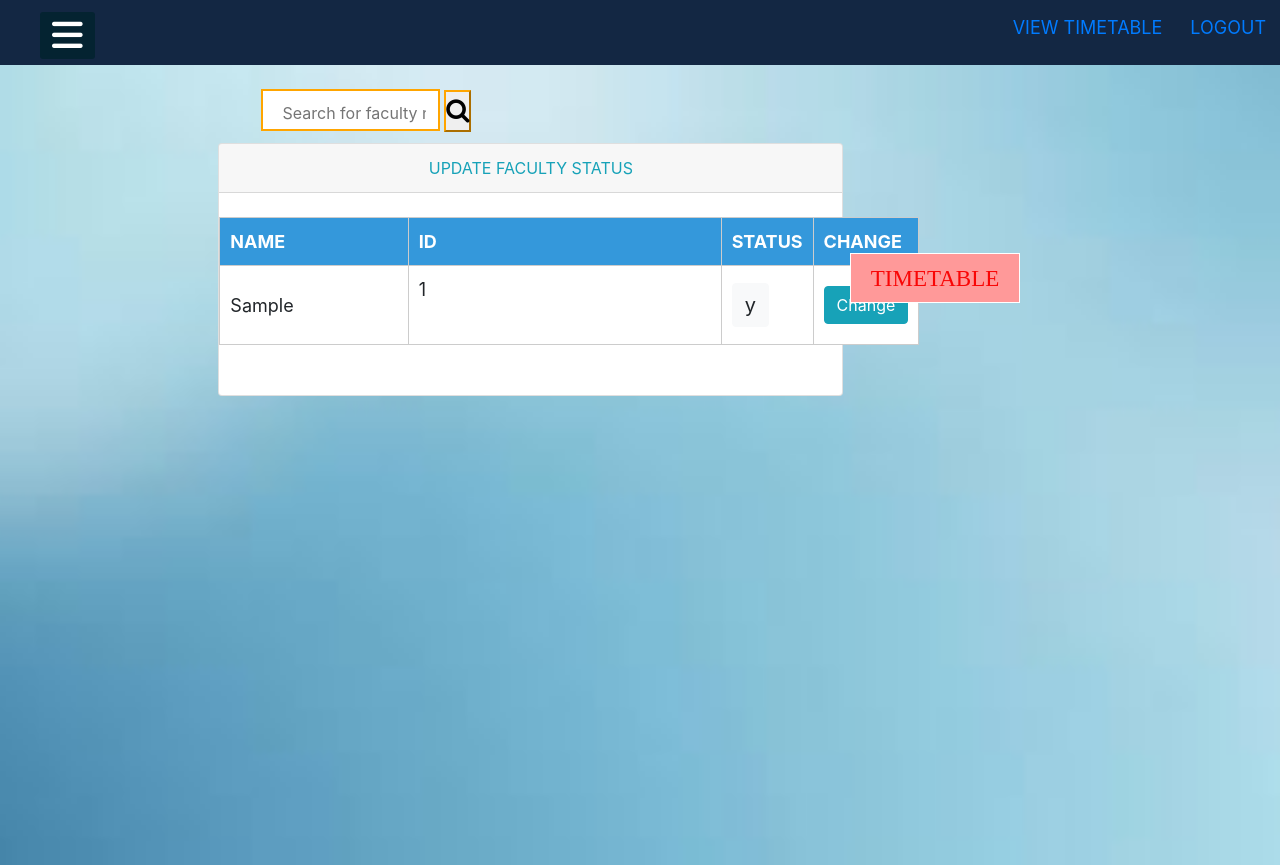
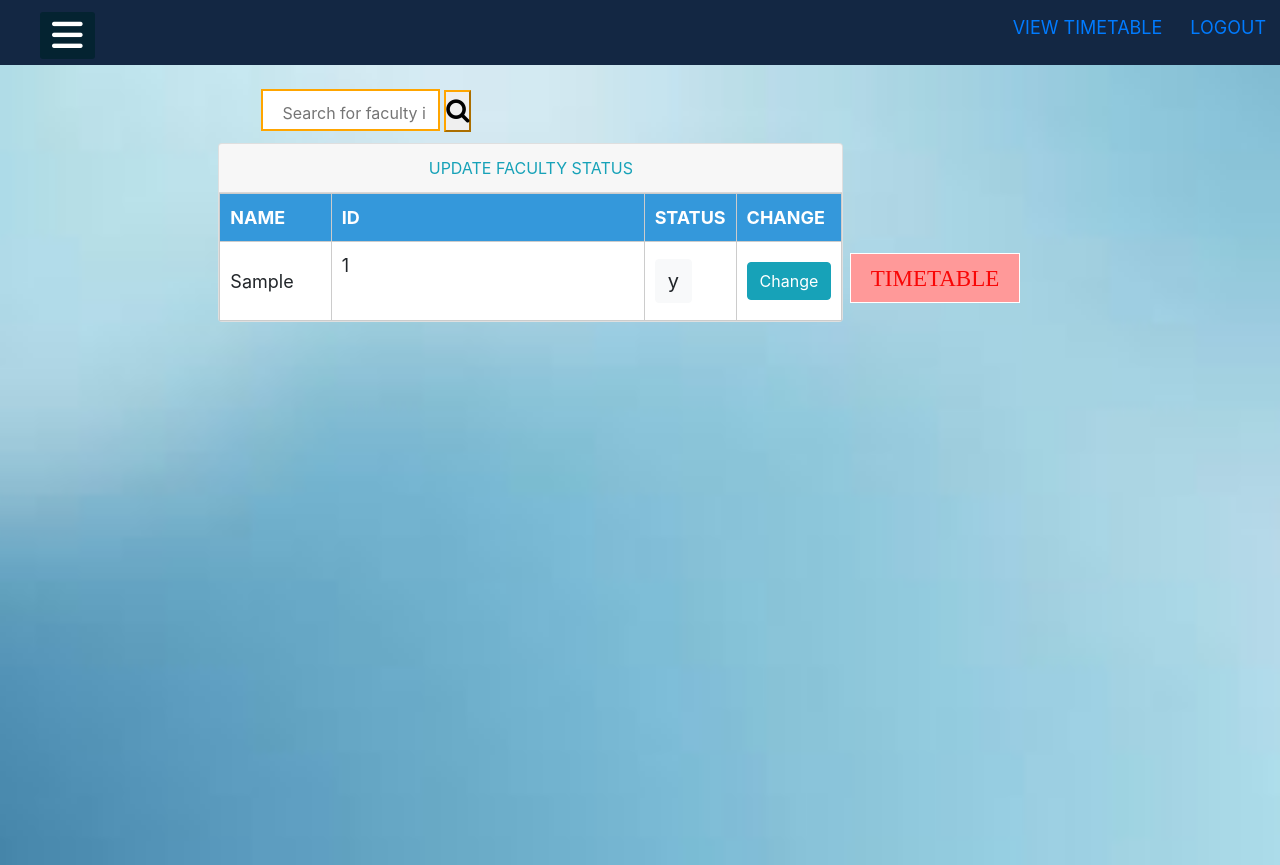
Before and after one commit to divyasaragada/exam_invigilator, a Django app: page /facstatus/ in a window 1280 px wide. Run offline with Django 3.2, Linux system fonts and the light colour scheme; tables that the repository leaves empty hold one stand-in row (values such as "Sample post"); some libraries are stand-ins or nearby versions; some web fonts are replaced.

Commit message:
Update facultyStatus.html

```diff
--- a/schedule/templates/schedule/facultyStatus.html
+++ b/schedule/templates/schedule/facultyStatus.html
@@ -1,17 +1,16 @@
 {% extends 'schedule/adminstart.html' %}
 {% load static %}
 {% block styles %}
-<link rel="stylesheet" href="https://stackpath.bootstrapcdn.com/bootstrap/4.5.2/css/bootstrap.min.css" integrity="sha384-JcKb8q3iqJ61gNV9KGb8thSsNjpSL0n8PARn9HuZOnIxN0hoP+VmmDGMN5t9UJ0Z" crossorigin="anonymous">
+  <link rel="stylesheet" href="https://stackpath.bootstrapcdn.com/bootstrap/4.5.2/css/bootstrap.min.css" integrity="sha384-JcKb8q3iqJ61gNV9KGb8thSsNjpSL0n8PARn9HuZOnIxN0hoP+VmmDGMN5t9UJ0Z" crossorigin="anonymous">
      <!---font awesome icons--->
   <link rel="stylesheet" href="https://cdnjs.cloudflare.com/ajax/libs/font-awesome/4.7.0/css/font-awesome.min.css">
-  <link rel="stylesheet" type="text/css" href="{% static   'css/mystyle2.css' %}">
-
+  <link rel="stylesheet" type="text/css" href="{% static  'css/mystyle2.css' %}">
 {% endblock %}
 {%  block content %}
 <br>
 <div class="search-btn">
   &emsp;&emsp;&emsp;&emsp;&emsp;&emsp;&emsp;&emsp;&emsp;&emsp;&emsp;&emsp;&emsp;&emsp;&emsp;&emsp;
-  <input type="text" id="myInput" onkeyup="myFunction()" placeholder="Search for faculty name..">
+  <input type="text" id="myInput" onkeyup="myFunction()" placeholder="Search for faculty id..">
   <button style="font-size:25px;border-color:orange;">
     <i class="fa fa-search"></i>
   </button>
@@ -22,12 +21,8 @@
     <div class="col-md-6">
      <div class="card">
     <div class="card-header text-center text-info " >UPDATE FACULTY STATUS</div>
-
-
-<br>
-<table class="mytable">
-
-    <tr>
+<table id="myTable">
+  <tr>
       <th>NAME</th>
       <th>ID</th>
       <th>STATUS</th>
@@ -49,24 +44,10 @@
 
     </tr>
     {% endfor %}
-
 </table>
 </div>
 </div>
 </div>
-<!-- <script type="text/javascript">
-            function toggle(button)
-            {
-              if(document.getElementById("").value=="y")
-              {
-               document.getElementById("{{ this.faculty_id }}").value="n";
-              }
-              else
-              {
-                document.getElementById("{{ this.faculty_id }}").value="y";
-              }
-            }
-        </script>-->
 
 <div class="dropdown">
   <ul>
@@ -116,6 +97,7 @@
     </li>
   </ul>
 </div>
+
 <script>
 function myFunction() {
   // Declare variables
@@ -127,7 +109,7 @@ function myFunction() {
 
   // Loop through all table rows, and hide those who don't match the search query
   for (i = 0; i < tr.length; i++) {
-    td = tr[i].getElementsByTagName("td")[1];
+    td = tr[i].getElementsByTagName("td")[0];
     if (td) {
       txtValue = td.textContent || td.innerText;
       if (txtValue.toUpperCase().indexOf(filter) > -1) {
```
